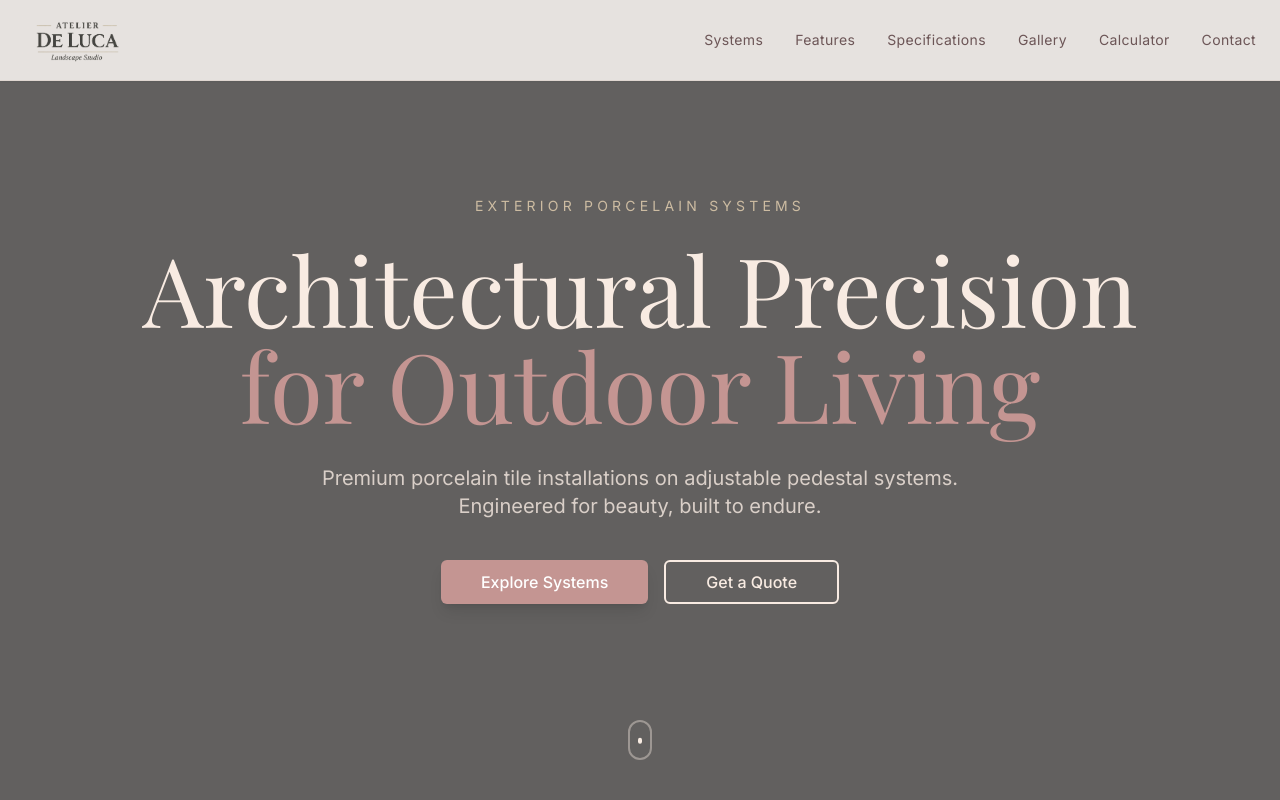
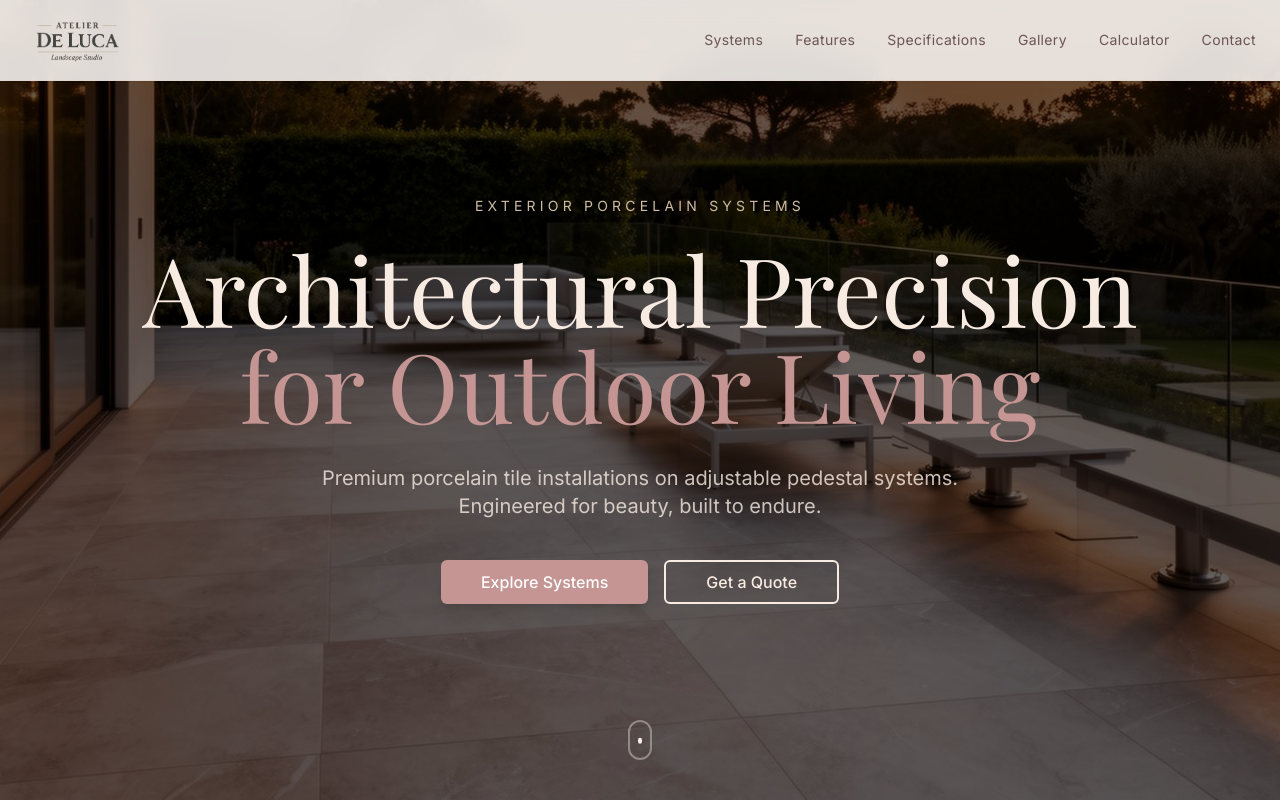
Before and after one commit to SamisDone/Atelier-De-Luca, a Next.js app: page / in a window 1280 px wide. Shown: the top 800 px of the page. Built offline with nearby package versions, Linux system fonts and the light colour scheme.

Commit message:
fix: correct Hero background image z-index hidden by parallax container

```diff
--- a/src/components/Hero.tsx
+++ b/src/components/Hero.tsx
@@ -31,11 +31,11 @@ const Hero = () => {
     target: ref,
     offset: ["start start", "end start"],
   });
-  const y = useTransform(scrollYProgress, [0, 1], ["0%", "40%"]);
+  const y = useTransform(scrollYProgress, [0, 1], ["0%", "20%"]);
 
   return (
     <section ref={ref} className="relative min-h-[100svh] flex items-center justify-center overflow-hidden">
-      <motion.div style={{ y }} className="absolute inset-0 -z-10">
+      <motion.div style={{ y }} className="absolute inset-0 -top-[20%] h-[120%] w-full z-0">
         <Image
           src="/images/hero-terrace.jpg"
           alt="Terrace with pedestal system"
@@ -45,7 +45,7 @@ const Hero = () => {
           className="object-cover object-center"
         />
       </motion.div>
-      <div className="absolute inset-0 bg-black/60" />
+      <div className="absolute inset-0 bg-black/60 z-0" />
 
       <motion.div
         className="relative z-10 container mx-auto px-6 text-center"
```
